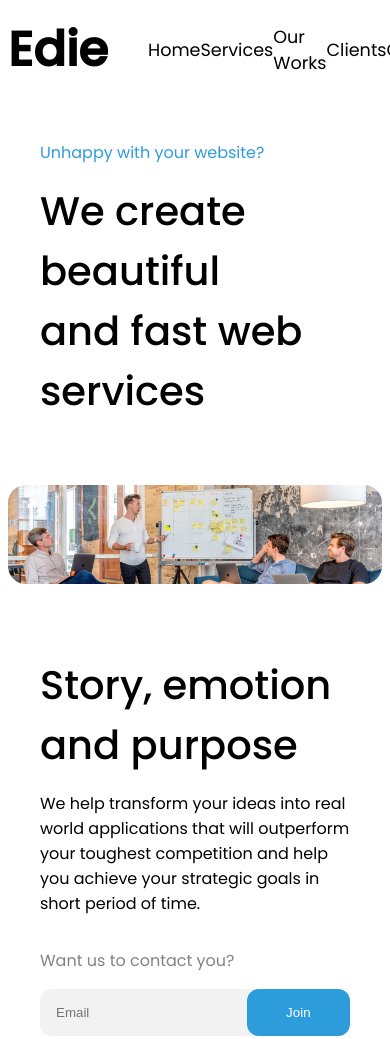
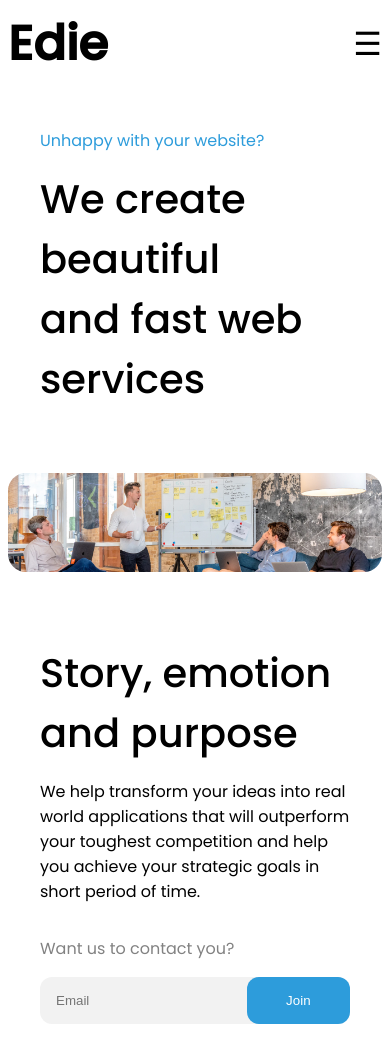
Before and after one commit to Otepiii/edie-homepage, a plain HTML site: page index.html in a window 390 px wide. Shown: the top 1039 px of the page. Drawn offline with Linux system fonts and the light colour scheme.

Commit message:
implemented responsive navbar

```diff
--- /dev/null
+++ b/app.js
@@ -0,0 +1,15 @@
+const navBtn = document.querySelector(".hamburger");
+const nav = document.querySelector(".nav-line");
+
+console.log(nav.classList)
+navBtn.addEventListener("click", toggleNav)
+
+function toggleNav() {
+    if(!navBtn.classList.contains("open")){
+        nav.classList.add("active")
+        navBtn.classList.add("open")
+    } else {
+        nav.classList.remove("active");
+        navBtn.classList.remove("open")
+    }
+}
--- a/index.html
+++ b/index.html
@@ -25,8 +25,8 @@
 <body>
   <header>
     <div class="header-title">Edie</div>
-    <nav>
-      <ul>
+    <nav id="nav">
+      <ul class="nav-line">
         <li> <a href="#home">Home</a></li>
         <li> <a href="#services">Services</a></li>
         <li> <a href="#works">Our Works</a></li>
@@ -34,6 +34,7 @@
         <li> <a href="#contact">Contact</a></li>
       </ul>
     </nav>
+    <div class="hamburger"> &#9776;</div>
   </header>
 
   <div class="main-container">
@@ -212,6 +213,8 @@
     </div>
     <div class="footer">created by Joseph Evangelista</div>
   </footer>
+
+  <script src="app.js"></script>
 </body>
 
 </html>
--- a/style.css
+++ b/style.css
@@ -50,6 +50,10 @@ header nav ul a:hover {
 
 header nav ul a:active {
   color: #000;
+}
+
+.hamburger {
+  display: none;
 }
 
 .main-heading {
@@ -528,4 +532,47 @@ header nav ul a:active {
   .review {
     width: 100%;
   }
+
+  .hamburger {
+    display: flex;
+    align-items: center;
+    font-size: 2rem;
+  }
+
+  .nav-line {
+    display: flex;
+    flex-direction: column;
+    background-color: #ebebeb;
+    opacity: 0.9;
+    z-index: 4;
+    width: 100%;
+    position: absolute;
+    /* top: -100%; */
+    z-index: 20;
+    left: 0;
+    flex-direction: column;
+    justify-content: space-around;
+    align-items: center;
+    height: 100vh;
+    width: 100%;
+    padding: 2rem;
+    margin-top: 4rem;
+    font-size: 1.5rem;
+    transform: translateY(-150%);
+    transition: all 0.8s;
+    filter: blur(0.6px);
+  }
+
+  .nav-line.active {
+    transform: translateY(0%) !important;
+  }
+
+  nav ul .close {
+    animation: close 1s forwards;
+  }
+
+  nav ul li a {
+    font-size: 1.8rem;
+    font-weight: 700;
+  }
 }
```
